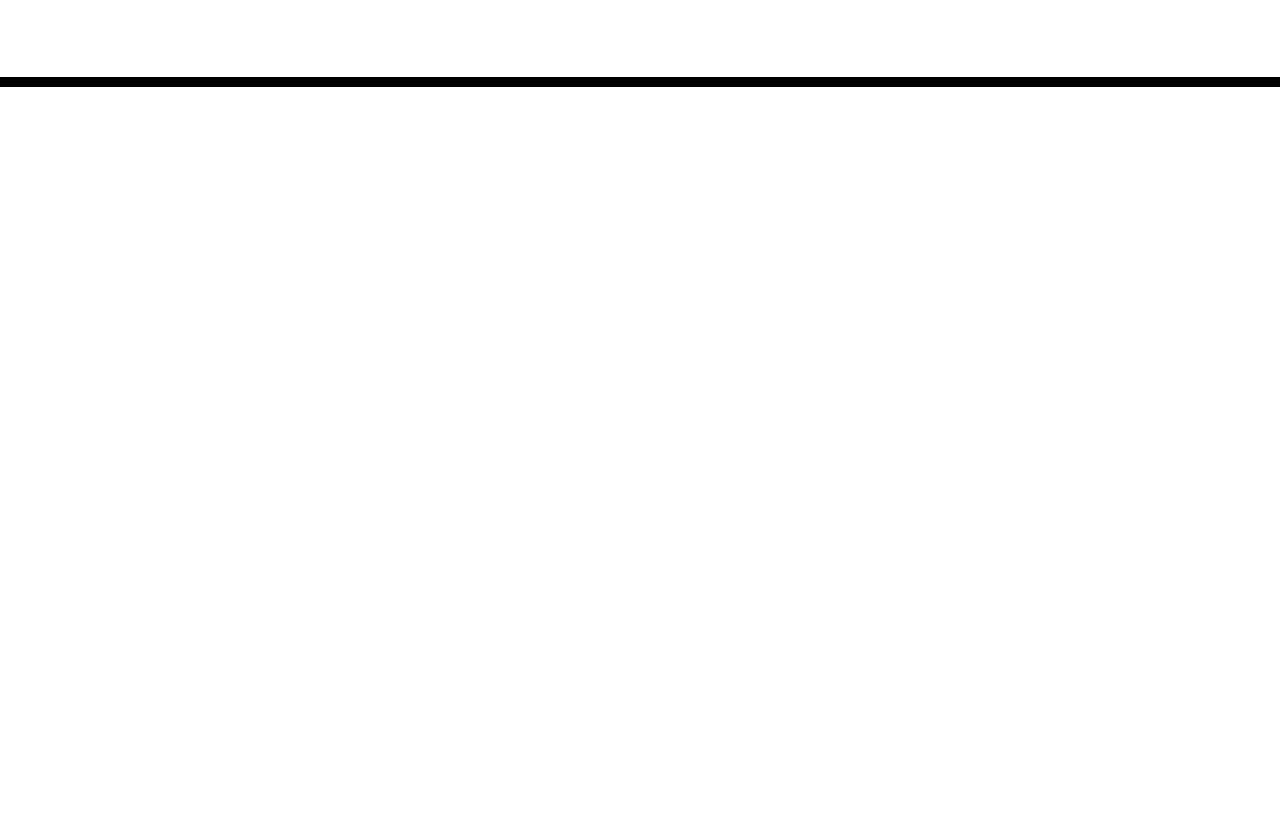
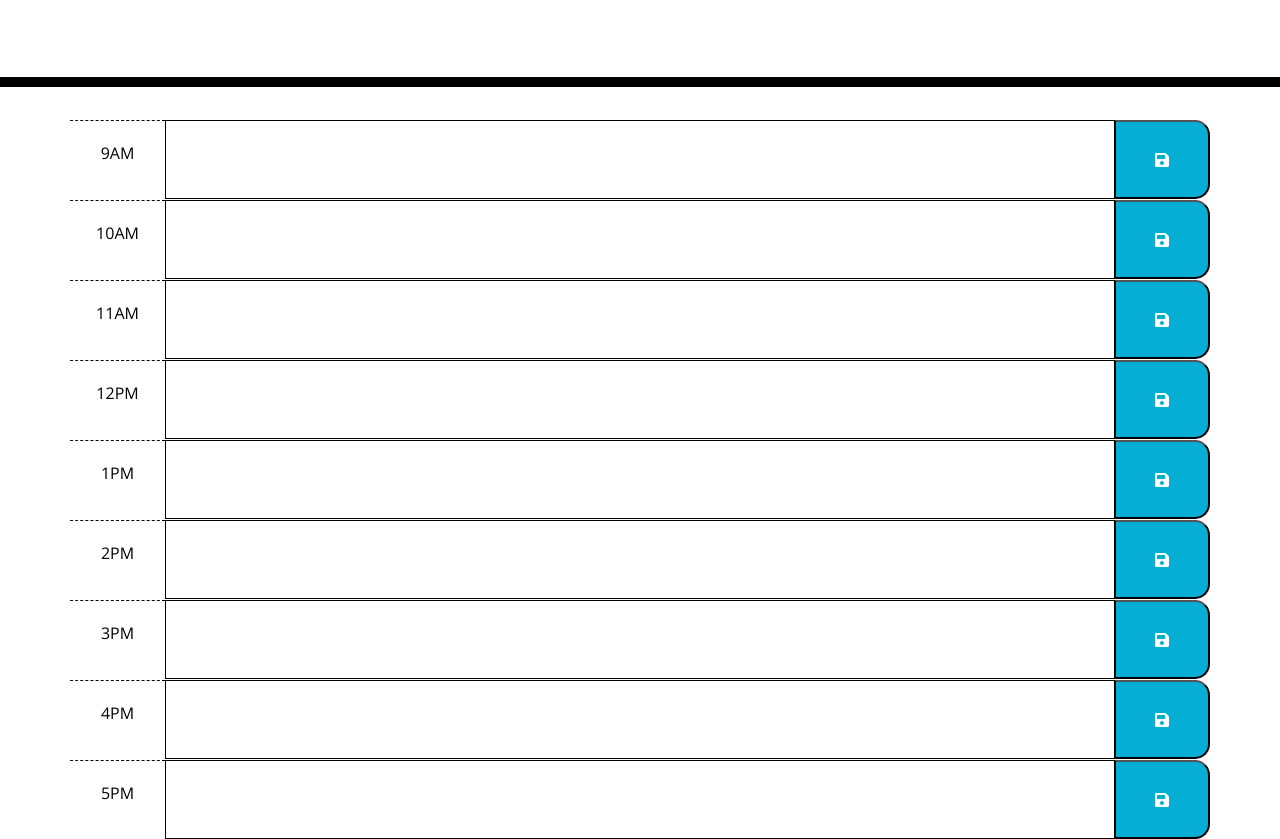
Before and after one commit to snehitak20/far-too-busy, a plain HTML site: page index.html in a window 1280 px wide. Shown: the part 181-1020 px from the top of the page. Before the commit the page ends 800 px from the top, so only its background shows below. Drawn offline with nearby package versions, Linux system fonts and the light colour scheme.

Commit message:
added time blocks

```diff
--- a/assets/style.css
+++ b/assets/style.css
@@ -23,6 +23,7 @@ textarea{
 
 .description{
   white-space: pre-wrap;
+  border: 1px solid black;
 }
 
 .time-block{
--- a/index.html
+++ b/index.html
@@ -4,21 +4,30 @@
     <meta charset="UTF-8" />
     <meta name="viewport" content="width=device-width, initial-scale=1.0" />
     <meta http-equiv="X-UA-Compatible" content="ie=edge" />
+
+    <!-- Link to Bootstrap -->
     <link
       rel="stylesheet"
       href="https://stackpath.bootstrapcdn.com/bootstrap/4.3.1/css/bootstrap.min.css"
     />
+
+    <!-- Link to font style-->
     <link
       rel="stylesheet"
       href="https://use.fontawesome.com/releases/v5.8.1/css/all.css"
       integrity="sha384-50oBUHEmvpQ+1lW4y57PTFmhCaXp0ML5d60M1M7uH2+nqUivzIebhndOJK28anvf"
       crossorigin="anonymous"
     />
+
+    <!-- Link to font style-->
     <link
       href="https://fonts.googleapis.com/css?family=Open+Sans&display=swap"
       rel="stylesheet"
     />
+
+    <!-- Link for external CSS file-->
     <link rel="stylesheet" href="./assets/style.css" />
+
     <title>Work Day Scheduler</title>
   </head>
 
@@ -28,11 +37,67 @@
       <p class="lead">A simple calendar app for scheduling your work day</p>
       <p id="currentDay" class="lead"></p>
     </header>
+
+     <!-- Timeblocks go here (9am-5pm) -->
     <div class="container">
-      <!-- Timeblocks go here -->
+      <div class="row time-block" id="9">
+        <div class="col-1 hour pt-4">9AM</div>
+        <textarea class="col-10 description"></textarea>
+        <button class="col-1 saveBtn"><i class="fas fa-save"></i></button>
+      </div>
+
+      <div class="row time-block" id="10">
+        <div class="col-1 hour pt-4">10AM</div>
+        <textarea class="col-10 description"></textarea>
+        <button class="col-1 saveBtn"><i class="fas fa-save"></i></button>
+      </div>
+
+      <div class="row time-block" id="11">
+        <div class="col-1 hour pt-4">11AM</div>
+        <textarea class="col-10 description"></textarea>
+        <button class="col-1 saveBtn"><i class="fas fa-save"></i></button>
+      </div>
+
+      <div class="row time-block" id="12">
+        <div class="col-1 hour pt-4">12PM</div>
+        <textarea class="col-10 description"></textarea>
+        <button class="col-1 saveBtn"><i class="fas fa-save"></i></button>
+      </div>
+
+      <div class="row time-block" id="1">
+        <div class="col-1 hour pt-4">1PM</div>
+        <textarea class="col-10 description"></textarea>
+        <button class="col-1 saveBtn"><i class="fas fa-save"></i></button>
+      </div>
+
+      <div class="row time-block" id="2">
+        <div class="col-1 hour pt-4">2PM</div>
+        <textarea class="col-10 description"></textarea>
+        <button class="col-1 saveBtn"><i class="fas fa-save"></i></button>
+      </div>
+
+      <div class="row time-block" id="3">
+        <div class="col-1 hour pt-4">3PM</div>
+        <textarea class="col-10 description"></textarea>
+        <button class="col-1 saveBtn"><i class="fas fa-save"></i></button>
+      </div>
+
+      <div class="row time-block" id="4">
+        <div class="col-1 hour pt-4">4PM</div>
+        <textarea class="col-10 description"></textarea>
+        <button class="col-1 saveBtn"><i class="fas fa-save"></i></button>
+      </div>
+
+      <div class="row time-block" id="5">
+        <div class="col-1 hour pt-4">5PM</div>
+        <textarea class="col-10 description"></textarea>
+        <button class="col-1 saveBtn"><i class="fas fa-save"></i></button>
+      </div>
+
     </div>
 
     <script src="https://cdnjs.cloudflare.com/ajax/libs/jquery/3.2.1/jquery.min.js"></script>
     <script src="https://cdnjs.cloudflare.com/ajax/libs/moment.js/2.24.0/moment.min.js"></script>
+    <script src="./assets/script.js"></script>
   </body>
 </html>
```
